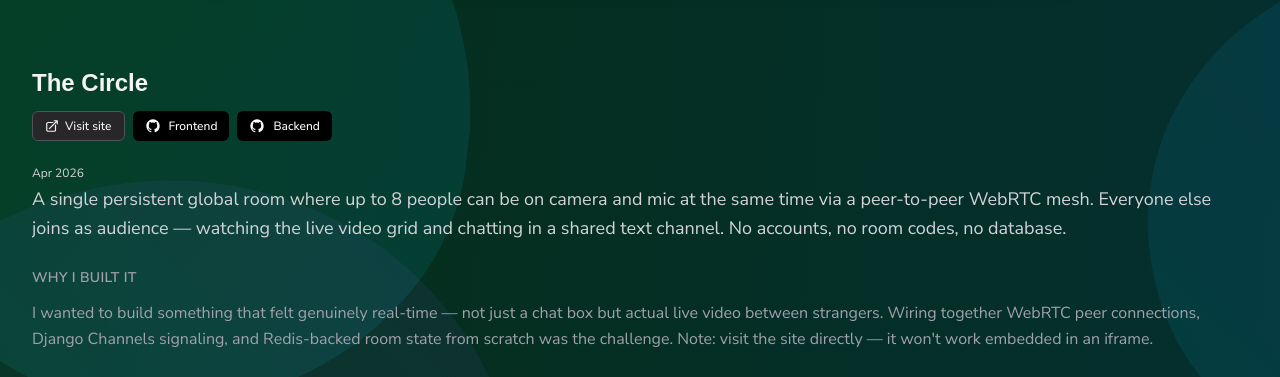
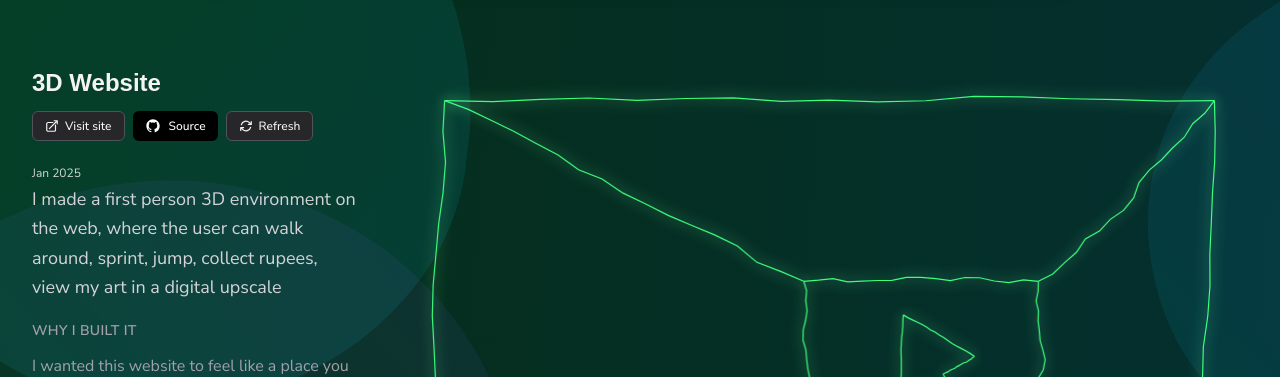
Before and after one commit to nick5616/nickel-tools, a Next.js app: page /portfolio/software in a window 1280 px wide. Shown: the part 423-800 px from the top of the page. Built offline with nearby package versions, Linux system fonts and the light colour scheme; no server answers; a web font is replaced by a local one.

Commit message:
Update dates

```diff
--- a/app/portfolio/software/page.tsx
+++ b/app/portfolio/software/page.tsx
@@ -180,6 +180,19 @@ function GitHubIcon() {
 
 const projects: Project[] = [
 
+
+    {
+        id: "3d-website",
+        title: "3D Website",
+        description:
+            "I made a first person 3D environment on the web, where the user can walk around, sprint, jump, collect rupees, view my art in a digital upscale museum, see my software projects as if they are physically walking up to them, draw a picture and submit it, with the potential to see it hung up on the wall, interact with an omnipotent and deriding computer from the cartoon 'Courage the Cowardly Dog', Relax in a tranquil forest, or Practice multiplication in a 3D adaptation of 'Meteor Multiplication'.",
+        why: "I wanted this website to feel like a place you could inhabit rather than a page you scroll. Building a fully explorable 3D world pushed my skills across graphics programming, spatial UX, and browser performance. It was fun. Also I wanted it to exist. Isn't that reason enough?",
+        tech: ["TypeScript", "React", "Three.js", "React-Three-Fiber", "WebGL"],
+        tags: ["3D Design", "Interactive Design"],
+        frontendSource:"https://github.com/nick5616/3d-portfolio-website",
+        dateString: "Jan 2025",
+        url: "https://nicolebelovoskey.com",
+    },
     {
         id: "the-circle",
         title: "The Circle",
@@ -192,18 +205,6 @@ const projects: Project[] = [
         backendSource: "https://github.com/nick5616/the-circle",
         dateString: "Apr 2026",
         url: "https://live.saucedog.art/",
-    },
-    {
-        id: "3d-website",
-        title: "3D Website",
-        description:
-            "I made a first person 3D environment on the web, where the user can walk around, sprint, jump, collect rupees, view my art in a digital upscale museum, see my software projects as if they are physically walking up to them, draw a picture and submit it, with the potential to see it hung up on the wall, interact with an omnipotent and deriding computer from the cartoon 'Courage the Cowardly Dog', Relax in a tranquil forest, or Practice multiplication in a 3D adaptation of 'Meteor Multiplication'.",
-        why: "I wanted this website to feel like a place you could inhabit rather than a page you scroll. Building a fully explorable 3D world pushed my skills across graphics programming, spatial UX, and browser performance. It was fun. Also I wanted it to exist. Isn't that reason enough?",
-        tech: ["TypeScript", "React", "Three.js", "React-Three-Fiber", "WebGL"],
-        tags: ["3D Design", "Interactive Design"],
-        frontendSource:"https://github.com/nick5616/3d-portfolio-website",
-        dateString: "Jan 2025",
-        url: "https://nicolebelovoskey.com",
     },
     {
         id: "passionfruit",
@@ -226,7 +227,7 @@ const projects: Project[] = [
         tech: ["TypeScript", "React", "Three.js", "WebGL", "LLM APIs"],
         tags: ["AI Integration", "3D Design", "Interactive Design"],
         frontendSource:"https://github.com/nick5616/universe/blob/main/src/pages/LifeGraphPage.tsx",
-        dateString: "Nov 2025",
+        dateString: "Mar 2026",
         url: "https://yieldpassionfruit.netlify.app/life-graph",
     },
     {
@@ -256,6 +257,7 @@ const projects: Project[] = [
     {
         id: "videogamequest",
         title: "RPG Quests",
+        dateString:"June 2025",
         description:
             "Convert journal entries into video game quests and live your life like an RPG. This productivity app gamifies your daily life by transforming your goals and activities into quest-like experiences.",
         why: "I built videogamequest because I wanted to make productivity and journaling more engaging. By framing life events as RPG quests, it adds a layer of fun and motivation to tracking your progress and achieving goals.",
@@ -331,6 +333,7 @@ const projects: Project[] = [
     {
         id: "voice-lab",
         title: "VoiceLab",
+        dateString: "Dec 2025",
         description:
             "A Python desktop application for singers to track and analyze their vocal performance across takes. Measures pitch, resonance, weight, brightness, and consistency — giving you a data-driven view of how your voice is developing over time.",
         why: "I wanted objective feedback on my singing practice rather than relying purely on ear. Tracking metrics across takes makes it easy to see what's actually improving.",
@@ -360,7 +363,7 @@ const projects: Project[] = [
         tags: ["3D Design", "Interactive Design"],
         frontendSource: "https://github.com/nick5616/3d-portfolio-website",
         backendSource: "https://github.com/nick5616/holodeck-art-api",
-        dateString: "Jan 2025",
+        dateString: "Feb 2026",
         url: "https://nicolebelovoskey.com/holodeck/art",
     },
     {
@@ -372,7 +375,7 @@ const projects: Project[] = [
         tech: ["TypeScript", "React", "Three.js", "React-Three-Fiber", "WebGL"],
         tags: ["3D Design", "Interactive Design"],
         frontendSource:"https://github.com/nick5616/3d-portfolio-website",
-        dateString: "Jan 2025",
+        dateString: "Nov 2025",
         url: "https://nicolebelovoskey.com/holodeck/courage-the-cowardly-dog",
     },
 
@@ -444,6 +447,7 @@ const projects: Project[] = [
         why: "I wanted to get my hands dirty with Three.js and WebGL for the first time. A sphere is the hello world of 3D.",
         tech: ["JavaScript", "Three.js", "WebGL"],
         tags: ["3D Design", "Interactive Design"],
+        dateString: "Nov 2023",
         frontendSource: "https://github.com/nick5616/sphere-website",
         url: "https://tiny-sorbet-aefcf4.netlify.app/",
     },
@@ -473,6 +477,7 @@ const projects: Project[] = [
     {
         id: "new-media-website",
         title: "New Media Class Website",
+        dateString: "Oct 2019",
         description:
             "A college class assignment website. Each page is a separate assignment — the first exploring what kinds of media I consume, the second running a poll across the class to see what everyone else consumed.",
         why: "It was a class assignment, but it was also genuinely my first real website. Everyone starts somewhere.",
```
